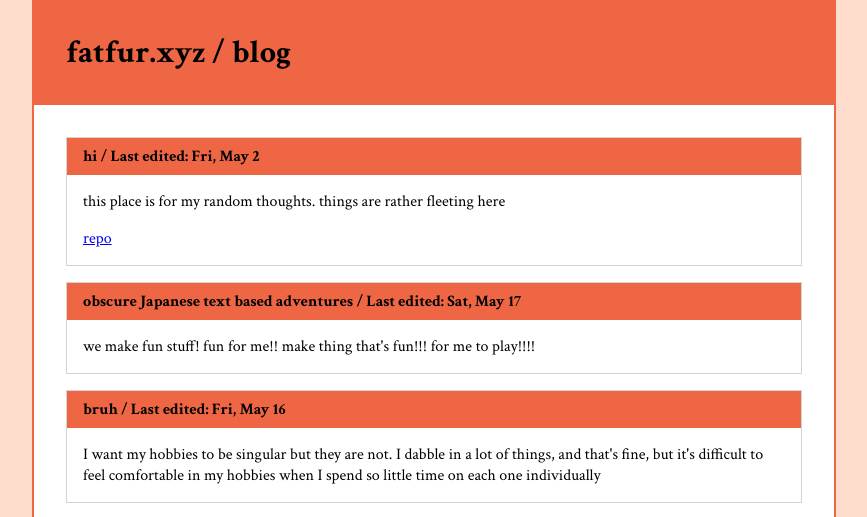
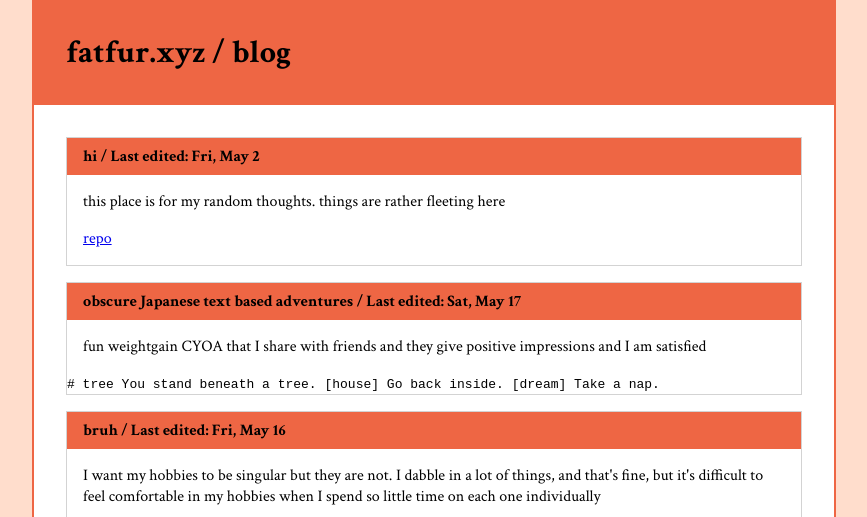
Before and after one commit to dairycultist/FatfurXYZ, a plain HTML site: page index.html in a window 1280 px wide. Shown: the top 517 px of the page, without its empty margins (206-1073 px from the left). Drawn offline with Linux system fonts and the light colour scheme.

Commit message:
Update index.html

```diff
--- a/index.html
+++ b/index.html
@@ -33,7 +33,13 @@
 
             <article>
                 <h2>obscure Japanese text based adventures / Last edited: Sat, May 17</h2>
-                <p>we make fun stuff! fun for me!! make thing that's fun!!! for me to play!!!!</p>
+                <p>fun weightgain CYOA that I share with friends and they give positive impressions and I am satisfied</p>
+                <code>
+# tree
+You stand beneath a tree.
+[house] Go back inside.
+[dream] Take a nap.
+                </code>
             </article>
 
             <article>
```
